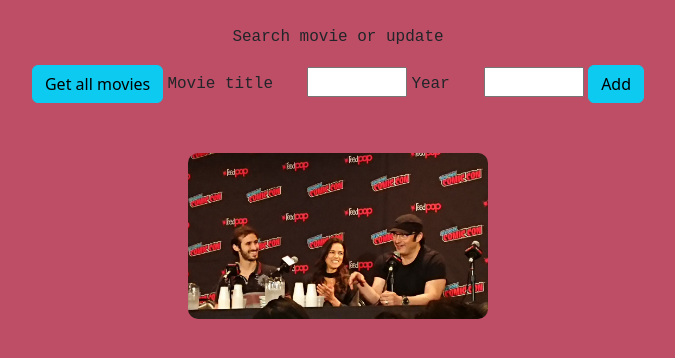
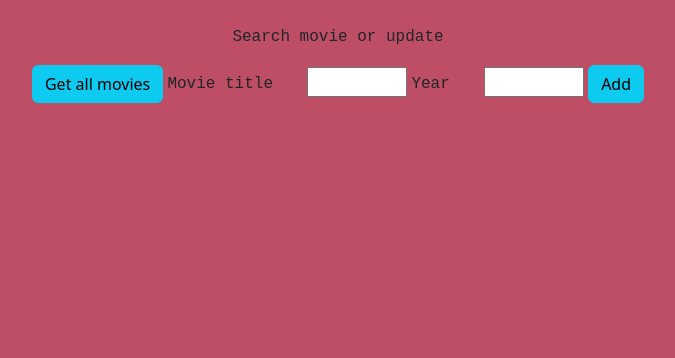
Before and after one commit to niemistaru/restapi, a website: page index.html in a window 1280 px wide. Shown: the part 98-456 px from the top of the page, without its empty margins (302-977 px from the left). Drawn offline with nearby package versions, Linux system fonts and the light colour scheme.

Commit message:
Pikafiksaus

```diff
--- a/index.html
+++ b/index.html
@@ -33,8 +33,8 @@
               </form>
     </div>
 
-    <img src="Rodriguez.jpg" alt="Robert Rodriguez in New York Comic con 2018." width="300px">
-
+    <!--<img src="Rodriguez.jpg" alt="Robert Rodriguez in New York Comic con 2018." width="300px">
+    -->
     <script>
 
 
--- a/index.js
+++ b/index.js
@@ -21,7 +21,7 @@ app.use(bodyParser.urlencoded({extended: true }));
 //Yhteys tietokantaan
 const client = mongoose.connect(uri, { useNewUrlParser: true, useUnifiedTopology: true });
 
-import './style.css'
+//import './style.css'
 
 /*****************REITIT***********************/
 //Serve a fom to the user
```
